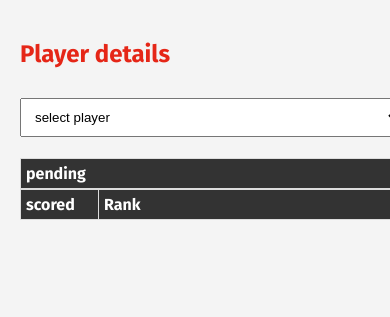
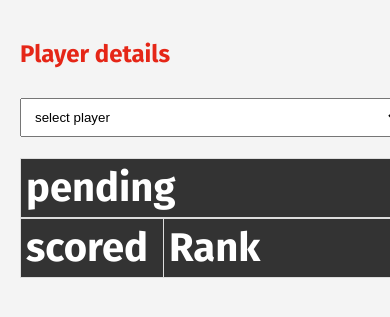
Before and after one commit to fcremer/aixplay, a Flask app: page /playeroverview in a window 390 px wide; the page is wider, and only the part inside the window is pictured. Shown: the part 54-371 px from the top of that part. Run offline with Flask 3, Linux system fonts and the light colour scheme; lists and menus that the app fills with data are empty.

Commit message:
test text size

```diff
--- a/static/style.css
+++ b/static/style.css
@@ -186,7 +186,7 @@ header {
     }
 
     .table-highscores th, .table-highscores td {
-        font-size: 1em; /* Größere Schriftgröße in Tabellen */
+        font-size: 2.5rem; /* Größere Schriftgröße in Tabellen */
     }
     #total-highscores, #pinball-highscores {
         width: 90%;
```
